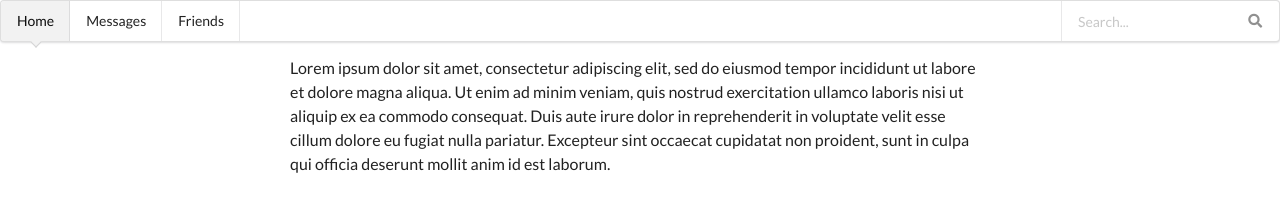
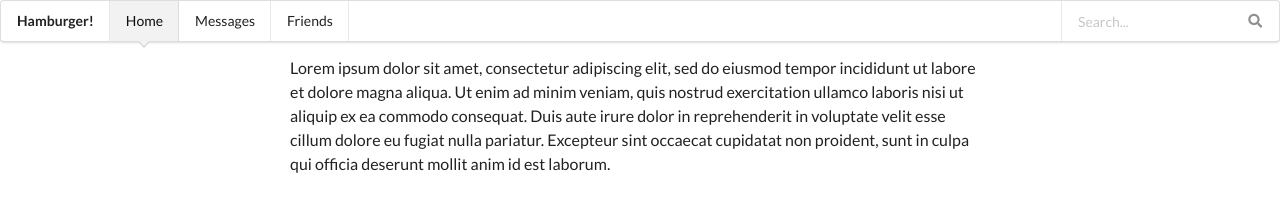
Before and after one commit to Php-Ninja-Dev/Semantic-ui-hamburger-menu, a plain HTML site: page index.html in a window 1280 px wide. Drawn offline with nearby package versions, Linux system fonts and the light colour scheme.

Commit message:
no message

```diff
--- a/index.html
+++ b/index.html
@@ -12,7 +12,9 @@
 <body>
 
 <div class="ui pointing menu stackable">
-
+	<a class="item header">
+	Hamburger!
+	</a>
   <a class="active item">
     Home
   </a>
```
